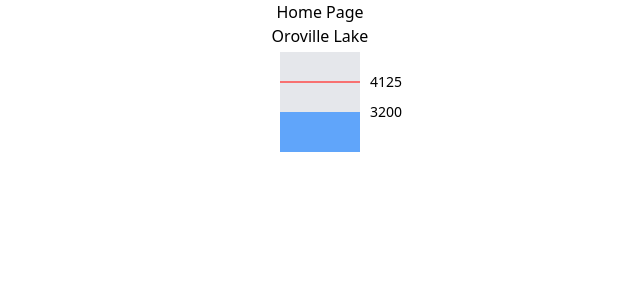
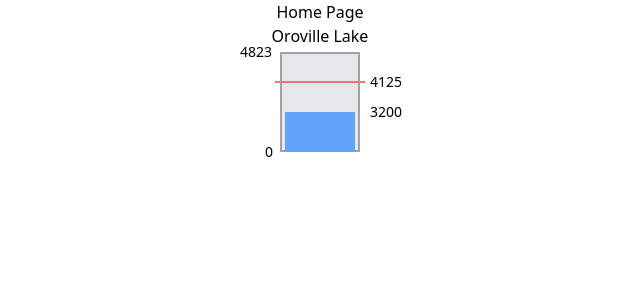
Before and after one commit to HollandPleskac/Reservoir-Levels, a Next.js app: page / in a window 1280 px wide. Shown: the top 300 px of the page, without its empty margins (320-960 px from the left). Built offline with nearby package versions, Linux system fonts and the light colour scheme.

Commit message:
ui improvements on the reservoir representation

```diff
--- a/components/reservoir.js
+++ b/components/reservoir.js
@@ -1,3 +1,4 @@
+// add borders (improve ui)
 import React from 'react'
 
 const Reservoir = () => {
@@ -6,9 +7,8 @@ const Reservoir = () => {
       <p className='mb-1' >Oroville Lake</p>
       <div className='relative' >
 
-        <div className='bg-gray-200' style={{ height: 100, width: 80 }} >
-        </div>
-        <div className='absolute z-10' style={{ top: 20 }} >
+        <GrayBackground />
+        <div className='absolute z-10' style={{ top: 20, left: -5 }} >
           <RedLine />
         </div>
         <div className='absolute z-10 bottom-0' >
@@ -20,10 +20,20 @@ const Reservoir = () => {
   )
 }
 
+const GrayBackground = (params) => {
+  return (
+    <div className='bg-gray-200 border-2 border-gray-400' style={{ height: 100, width: 80 }} >
+      <p className='text-sm absolute' style={{ top: -10, left: -40 }} >4823</p>
+      <p className='text-sm absolute' style={{ bottom: -10, left: -15 }} >0</p>
+    </div>
+  )
+}
+
+
 const RedLine = () => {
   return (
     <div className='flex items-center' >
-      <div className='bg-red-400' style={{ width: 80, height: 2, marginRight: 10 }} ></div>
+      <div className='bg-red-400' style={{ width: 90, height: 2, marginRight: 5 }} ></div>
       <p className='text-sm' >4125</p>
     </div>
   )
@@ -31,9 +41,9 @@ const RedLine = () => {
 
 const BlueBar = () => {
   return (
-    <div className='relative bg-green-400' >
+    <div className='relative' >
       <p className='text-sm absolute' style={{ marginLeft: 80, top: -10, left: 10 }} >3200</p>
-      <div className='bg-blue-400' style={{ width: 80, height: 40 }} >
+      <div className='bg-blue-400' style={{ width: 70, height: 40, marginLeft: 5 }} >
       </div>
     </div>
   )
--- /dev/null
+++ b/pages/chart.js
@@ -0,0 +1,44 @@
+import React from 'react';
+import { Bar } from 'react-chartjs-2';
+
+const data = {
+  labels: ['label'],
+  datasets: [
+    {
+      label: '# of Red Votes',
+      data: [12],
+      backgroundColor: 'rgb(255, 99, 132)',
+    },
+    {
+      label: '# of Blue Votes',
+      data: [2],
+      backgroundColor: 'rgb(54, 162, 235)',
+    },
+  ],
+};
+
+const options = {
+  scales: {
+    y: {
+      stacked: true,
+      ticks: {
+        beginAtZero: true
+      }
+    },
+    x: {
+      stacked: true
+    }
+  },
+  maintainAspectRatio: false
+};
+
+const Chart = () => (
+  <>
+    <h1 className='text-center' >Oroville Lake</h1>
+    <div className="bg-green-400" style={{ width: 200 }} >
+      <Bar data={data} options={options} height={200} />
+    </div>
+  </>
+);
+
+export default Chart;
```
Also changed, not shown: package.json (+7 -5 lines), 1 other file (tests, documents, lock files or other folders).
